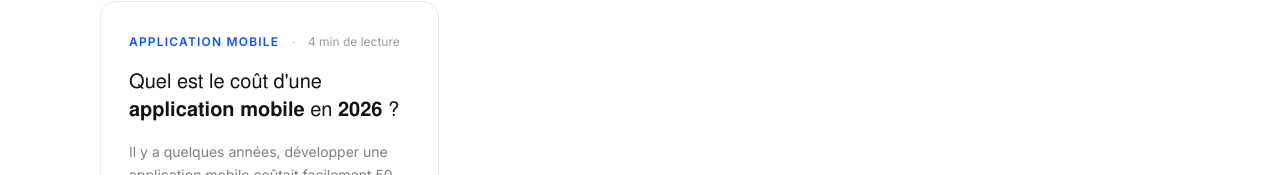
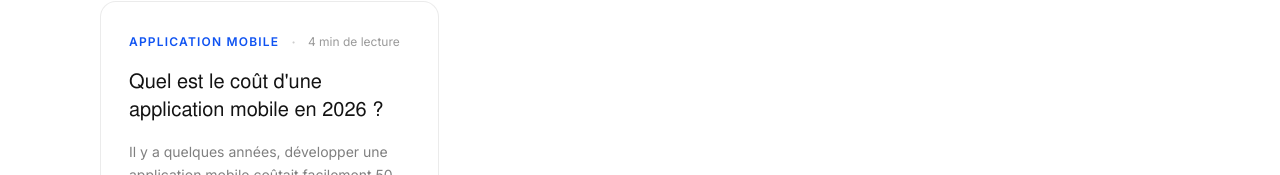
Before and after one commit to MathieuGames/orianasolutions-website, a Next.js app: page /blog in a window 1280 px wide. Shown: the part 443-618 px from the top of the page. Built offline with nearby package versions, Linux system fonts and the light colour scheme.

Commit message:
fix: remove bold from blog article title

```diff
--- a/data/blog.ts
+++ b/data/blog.ts
@@ -18,7 +18,7 @@ export const blogPosts: BlogPost[] = [
   {
     id: 1,
     slug: "cout-application-mobile-2026",
-    title: "Quel est le coût d'une **application mobile** en **2026** ?",
+    title: "Quel est le coût d'une application mobile en 2026 ?",
     excerpt:
       "Il y a quelques années, développer une application mobile coûtait facilement 50 000 $ et plus. Aujourd'hui, l'IA a tout changé. Voici ce que ça coûte vraiment en 2026.",
     category: "Application mobile",
```
